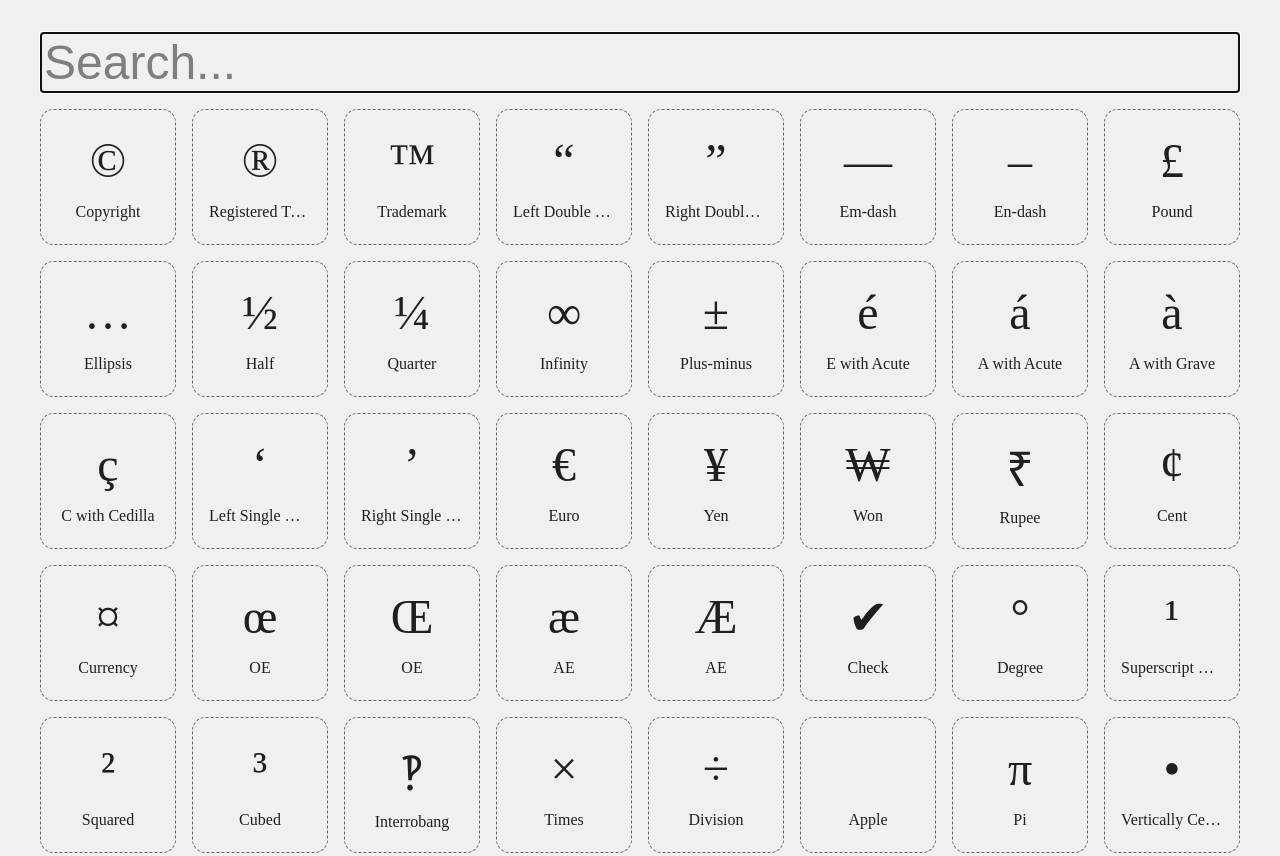
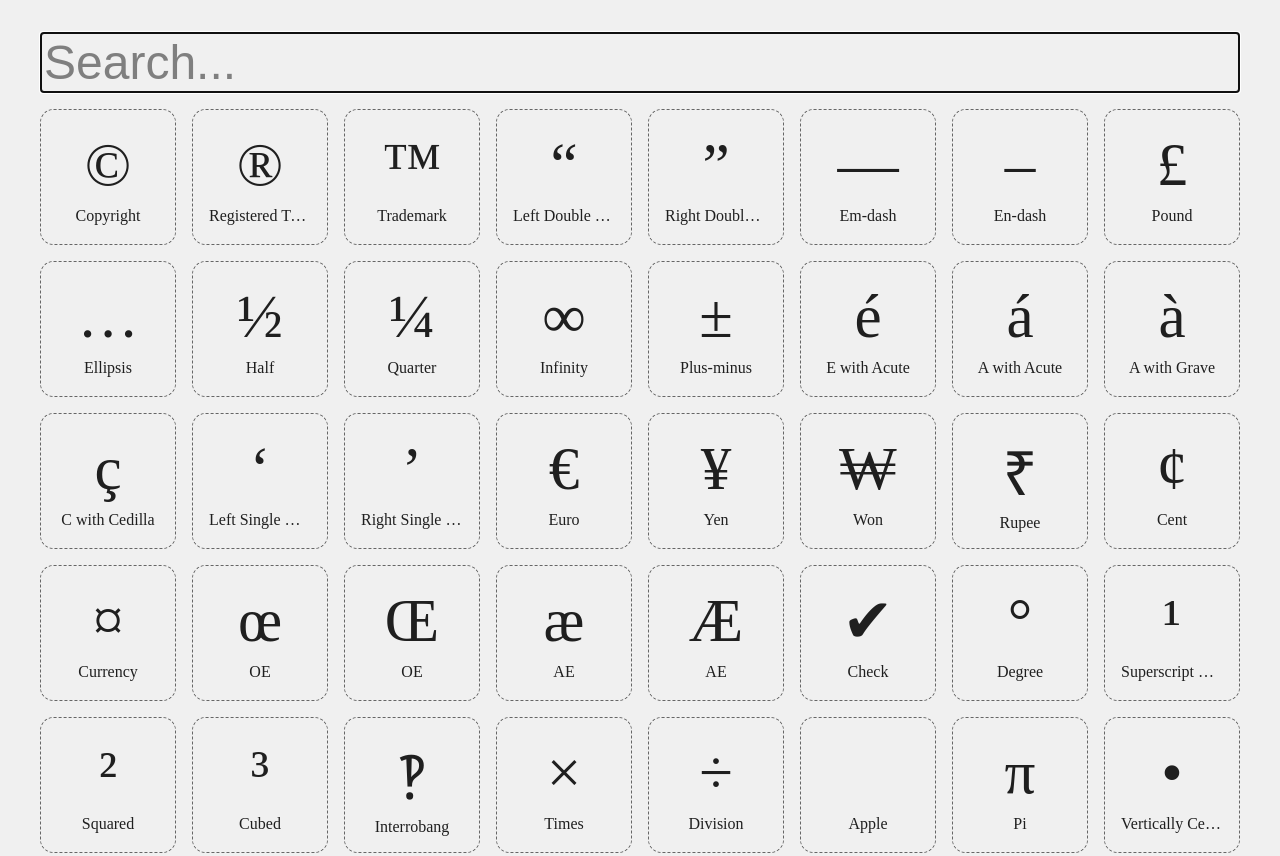
Before and after one commit to samwho/symbol.wtf, a plain HTML site: page index.html in a window 1280 px wide. Shown: the top 856 px of the page. Drawn offline with Linux system fonts and the light colour scheme.

Commit message:
Scale text based on container size.

```diff
--- a/symbols.css
+++ b/symbols.css
@@ -100,10 +100,11 @@ body {
 .symbol {
   display: flex;
   flex-direction: column;
+  container-type: inline-size;
 }
 
 .symbol .glyph {
-  font-size: 3rem;
+  font-size: 60cqw;
 }
 
 .symbol .name {
```
